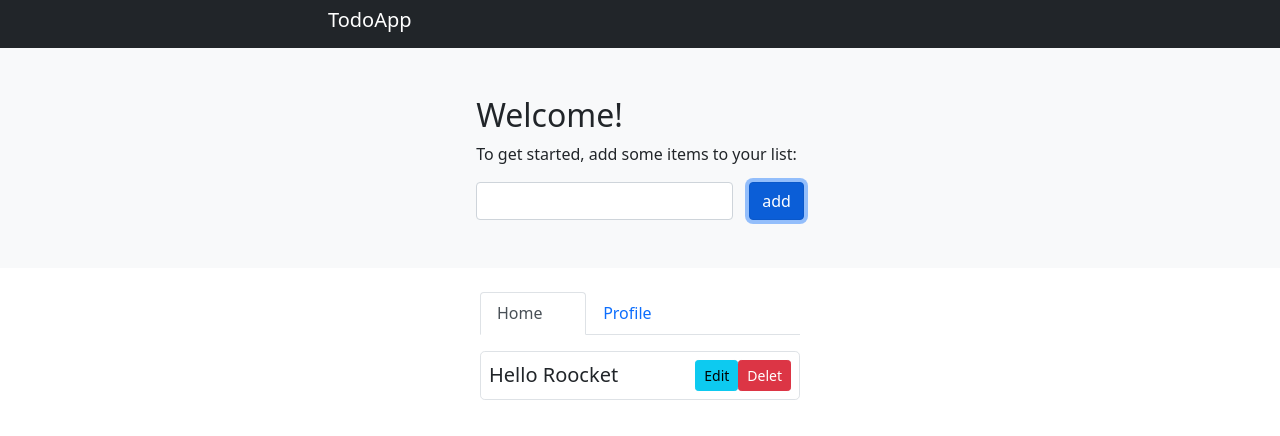
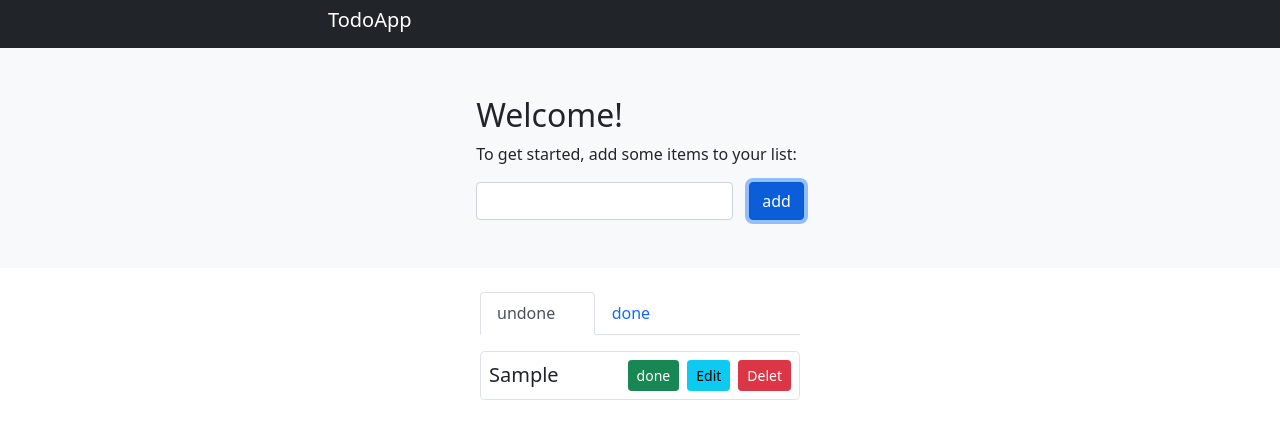
Before and after one commit to AmirhossienGhodratnema/React-Todo, a React (Create React App) app: page / in a window 1280 px wide. Both pictures are taken after typing "Sample" into the empty fields and a click on the button "add". Shown: the top 436 px of the page. Built offline with nearby package versions, Linux system fonts and the light colour scheme.

Commit message:
Show items. Make a table and display each finished and incomplete item.

```diff
--- a/src/App.js
+++ b/src/App.js
@@ -1,4 +1,4 @@
-import react, {PureComponent} from 'react'
+import React, {PureComponent} from 'react'
 import './css/reset.css';
 import './css/App.css';
 import 'bootstrap/dist/css/bootstrap.min.css';
@@ -6,15 +6,14 @@ import 'bootstrap/dist/css/bootstrap.min.css';
 // importing Component
 import Header from './component/header/header'
 import AddTodo from './component/AddTodo'
+import Todo from './component/todo'
+
 
 class App extends PureComponent {
 
     state = {
         todos: [],
-    }
-
-    constructor() {
-        super();
+        done: false,
     }
 
 
@@ -22,13 +21,18 @@ class App extends PureComponent {
 
         this.setState(prevState => {
             return {
-                todos: [...prevState.todos, { key: Date.now(), done: false , text}],
+                todos: [...prevState.todos, {key: Date.now(), done: false, text}],
             }
         })
     }
 
 
     render() {
+
+        let {todos, done} = this.state;
+
+        let todosFilter = todos.filter(item => item.done == done);
+
 
 
         return (
@@ -37,28 +41,28 @@ class App extends PureComponent {
                 <Header/>
 
                 <div className="Main-input bg-light d-flex justify-content-center p-5">
-                    <AddTodo getText={this.AddTodoText.bind(this)} />
+                    <AddTodo getText={this.AddTodoText.bind(this)}/>
                 </div>
 
                 <div className="d-flex flex-column justify-content-center align-items-center mt-4">
                     <nav className="w-25">
                         <div className="nav nav-tabs">
-                            <a className="nav-item nav-link active">Home <span
-                                className="badge badge-danger">4</span></a>
-                            <a className="nav-item nav-link">Profile <span className="badge badge-success">4</span></a>
+                            <a className={`nav-item nav-link ${done ? '' : 'active'}`} onClick={() => {
+                                this.setState({done: false})
+                            }}>undone<span
+                                className="badge badge-warning">4</span></a>
+                            <a className={`nav-item nav-link ${done ? 'active' : ''}`} onClick={() => {
+                                this.setState({done: true})
+                            }}>done<span className="badge badge-success">4</span></a>
                         </div>
                     </nav>
                     <div className="tab-content w-25 mt-3">
-                        <div className=" w-100 tab-pane fade show active">
-                            <class
-                                className="mb-2 d-flex justify-content-between border rounded-3 p-2 align-items-center ">
-                                <h5 className="m-0">Hello Roocket</h5>
-                                <div>
-                                    <button className="btn btn-info btn-sm">Edit</button>
-                                    <button className="btn btn-danger btn-sm">Delet</button>
-                                </div>
-                            </class>
-                        </div>
+                        {
+                            todosFilter.length == 0
+                                ? <p>not item</p>
+                                : todosFilter.map((item) => <Todo key={item.key} data={item}/>)
+                        }
+
                     </div>
                 </div>
             </div>
--- a/src/component/AddTodo.js
+++ b/src/component/AddTodo.js
@@ -1,5 +1,4 @@
 import React, { useState } from 'react';
-import Header from "./header/header";
 
 
 
@@ -12,10 +11,6 @@ function AddTodo(props) {
         setText(e.target.value)
 
     };
-
-
-    console.log('text' , text)
-
 
 
     let inputhandler = (e) => {
--- /dev/null
+++ b/src/component/todo.js
@@ -0,0 +1,26 @@
+import React, { useState } from 'react';
+
+
+function Todo(props) {
+
+    let {data} = props;
+
+    console.log('data.done' , data.done)
+
+
+    return(
+        <div className=" w-100 tab-pane fade show active">
+            <div
+                className="mb-2 d-flex justify-content-between border rounded-3 p-2 align-items-center ">
+                <h5 className="m-0">{data.text}</h5>
+                <div>
+                    <button className="btn btn-success btn-sm">done</button>
+                    <button className="btn btn-info btn-sm mx-2">Edit</button>
+                    <button className="btn btn-danger btn-sm">Delet</button>
+                </div>
+            </div>
+        </div>
+    )
+}
+
+export default Todo;
```
